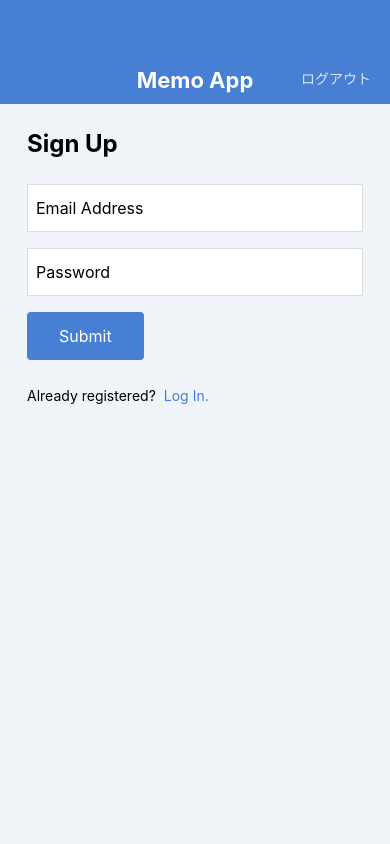
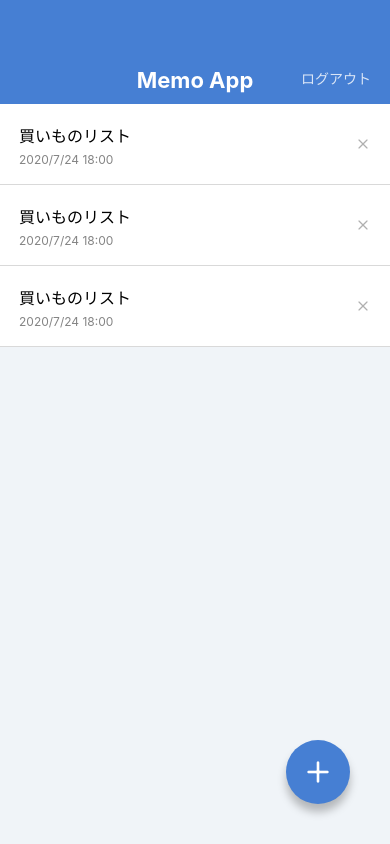
Before and after one commit to tyupi7/MemoApp, a React Native app: screen /MemoList in a window 390 px wide. Built offline with nearby package versions, Linux system fonts and the light colour scheme.

Commit message:
Touchable

```diff
--- a/App.jsx
+++ b/App.jsx
@@ -1,14 +1,14 @@
 import React from 'react';
 
-// import MemoListScreen from './src/screen/MemoListScreen';
+import MemoListScreen from './src/screen/MemoListScreen';
 // import MemoDetailScreen from './src/screen/MemoDetail';
 // import MemoEditScreen from './src/screen/MemoEditScreen';
 // import MemoCreateScreen from './src/screen/MemoCreateScreen';
 // import LogInScreen from './src/screen/LogInScreen';
-import SignUpScreen from './src/screen/SignUpScreen';
+// import SignUpScreen from './src/screen/SignUpScreen';
 
 export default function App() {
   return (
-    <SignUpScreen />
+    <MemoListScreen />
   );
 }
--- a/src/components/Button.jsx
+++ b/src/components/Button.jsx
@@ -1,18 +1,23 @@
 import React from 'react';
-import { View, Text, StyleSheet } from 'react-native';
-import { string } from 'prop-types';
+import { TouchableOpacity, Text, StyleSheet } from 'react-native';
+import { string, func } from 'prop-types';
 
 export default function Button(props) {
-  const { label } = props;
+  const { label, onPress } = props;
   return (
-    <View style={styles.buttonContainer}>
+    <TouchableOpacity style={styles.buttonContainer} onPress={onPress}>
       <Text style={styles.buttonLabel}>{label}</Text>
-    </View>
+    </TouchableOpacity>
   );
 }
 
 Button.propTypes = {
   label: string.isRequired,
+  onPress: func,
+};
+
+Button.defaultProps = {
+  onPress: null,
 };
 
 const styles = StyleSheet.create({
--- a/src/components/CircleBottun.jsx
+++ b/src/components/CircleBottun.jsx
@@ -1,24 +1,26 @@
 import React from 'react';
-import { View, StyleSheet } from 'react-native';
-import { string, shape } from 'prop-types';
+import { StyleSheet, TouchableOpacity } from 'react-native';
+import { string, shape, func } from 'prop-types';
 import { Feather } from '@expo/vector-icons';
 
 export default function CircleBottun(props) {
-  const { style, name } = props;
+  const { style, name, onPress } = props;
   return (
-    <View style={[styles.circleBottun, style]}>
+    <TouchableOpacity style={[styles.circleBottun, style]} onPress={onPress}>
       <Feather name={name} size={32} color="white" />
-    </View>
+    </TouchableOpacity>
   );
 }
 
 CircleBottun.propTypes = {
   style: shape(),
   name: string.isRequired,
+  onPress: func,
 };
 
 CircleBottun.defaultProps = {
   style: null,
+  onPress: null,
 };
 
 const styles = StyleSheet.create({
--- a/src/components/MemoList.jsx
+++ b/src/components/MemoList.jsx
@@ -1,5 +1,7 @@
 import React from 'react';
-import { View, Text, StyleSheet } from 'react-native';
+import {
+  View, Text, StyleSheet, TouchableOpacity,
+} from 'react-native';
 import { Feather } from '@expo/vector-icons';
 
 export default function MemoList() {
@@ -10,9 +12,9 @@ export default function MemoList() {
           <Text style={styles.memoListItemTitle}>買いものリスト</Text>
           <Text style={styles.memoListItemDate}>2020/7/24 18:00</Text>
         </View>
-        <View>
+        <TouchableOpacity>
           <Feather name="x" size={16} color="#B0B0B0" />
-        </View>
+        </TouchableOpacity>
       </View>
 
       <View style={styles.memoListItem}>
@@ -20,9 +22,9 @@ export default function MemoList() {
           <Text style={styles.memoListItemTitle}>買いものリスト</Text>
           <Text style={styles.memoListItemDate}>2020/7/24 18:00</Text>
         </View>
-        <View>
+        <TouchableOpacity>
           <Feather name="x" size={16} color="#B0B0B0" />
-        </View>
+        </TouchableOpacity>
       </View>
 
       <View style={styles.memoListItem}>
@@ -30,9 +32,9 @@ export default function MemoList() {
           <Text style={styles.memoListItemTitle}>買いものリスト</Text>
           <Text style={styles.memoListItemDate}>2020/7/24 18:00</Text>
         </View>
-        <View>
+        <TouchableOpacity>
           <Feather name="x" size={16} color="#B0B0B0" />
-        </View>
+        </TouchableOpacity>
       </View>
     </View>
   );
--- a/src/screen/LogInScreen.jsx
+++ b/src/screen/LogInScreen.jsx
@@ -1,6 +1,6 @@
 import React from 'react';
 import {
-  View, Text, TextInput, StyleSheet,
+  View, Text, TextInput, StyleSheet, TouchableOpacity,
 } from 'react-native';
 
 import AppBar from '../components/AppBar';
@@ -17,7 +17,9 @@ export default function LogInScreen() {
         <Button label="Submit" />
         <View style={styles.footer}>
           <Text style={styles.footerText}>Not registered?</Text>
-          <Text style={styles.footerLink}>Sign up here!</Text>
+          <TouchableOpacity>
+            <Text style={styles.footerLink}>Sign up here!</Text>
+          </TouchableOpacity>
         </View>
       </View>
     </View>
--- a/src/screen/SignUpScreen.jsx
+++ b/src/screen/SignUpScreen.jsx
@@ -1,6 +1,6 @@
 import React from 'react';
 import {
-  View, Text, TextInput, StyleSheet,
+  View, Text, TextInput, StyleSheet, TouchableOpacity,
 } from 'react-native';
 
 import AppBar from '../components/AppBar';
@@ -17,7 +17,9 @@ export default function SignUpScreen() {
         <Button label="Submit" />
         <View style={styles.footer}>
           <Text style={styles.footerText}>Already registered?</Text>
-          <Text style={styles.footerLink}>Log In.</Text>
+          <TouchableOpacity>
+            <Text style={styles.footerLink}>Log In.</Text>
+          </TouchableOpacity>
         </View>
       </View>
     </View>
```
